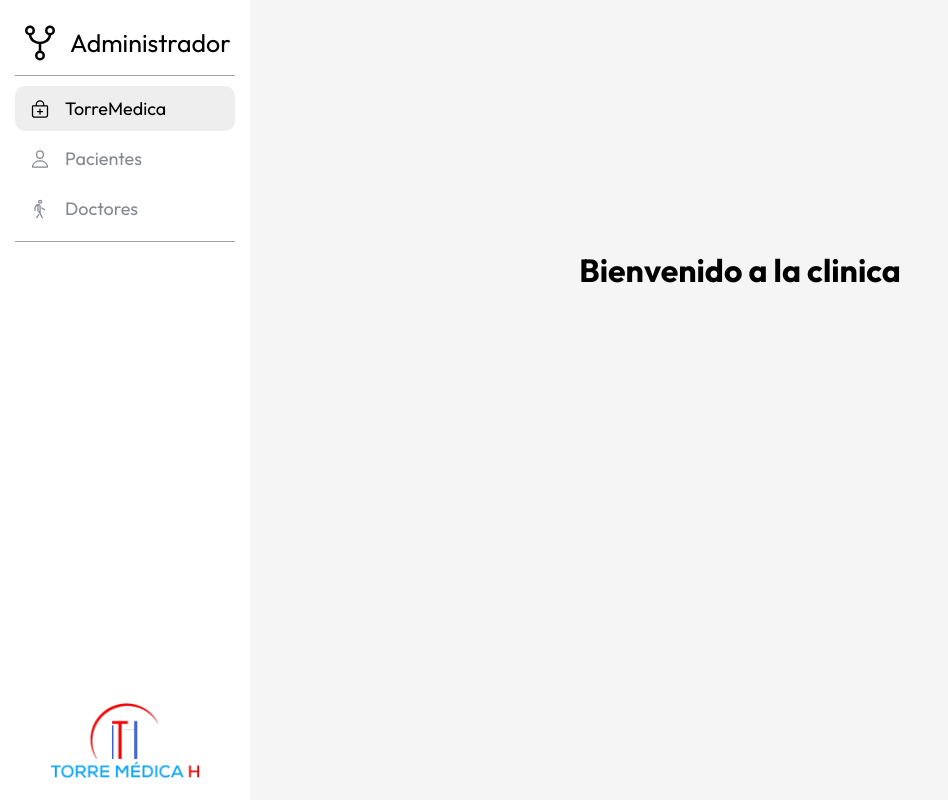
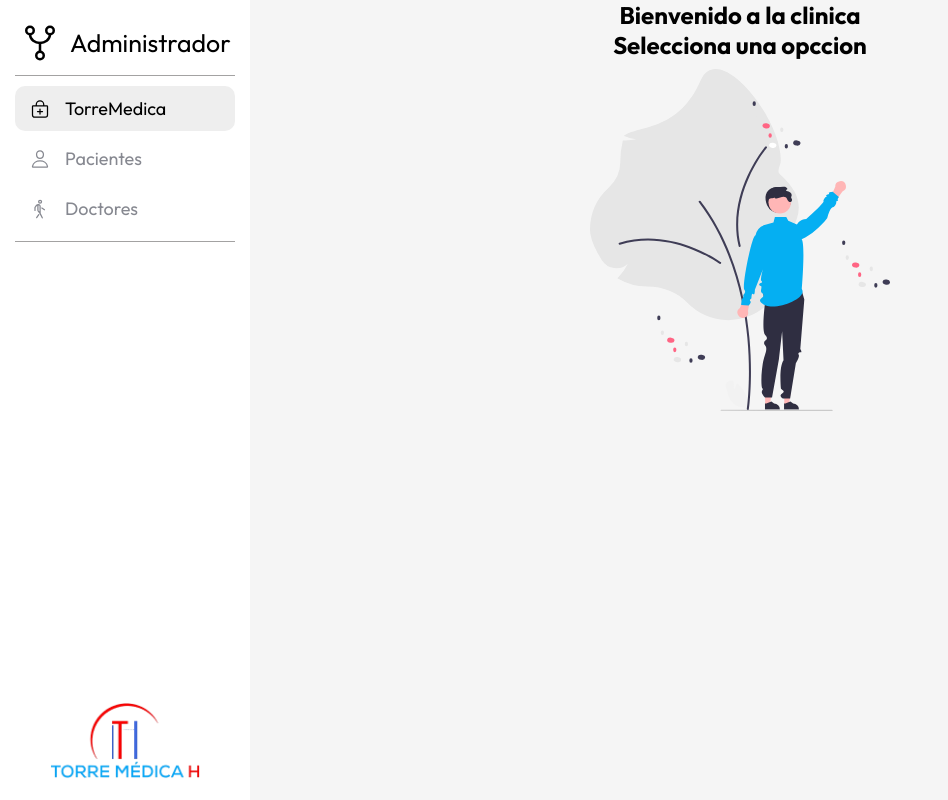
Before and after one commit to ErwinPlaza064/clinica-app, a PHP site: page / in a window 1280 px wide. Shown: the whole page, without its empty margins (0-948 px from the left). Run offline with PHP 8.4, Linux system fonts and the light colour scheme; data comes from the database, SQL or seed files in the repository.

Commit message:
Actualizar estilos de la página de inicio y agregar funcionalidad de nuevo paciente

```diff
--- a/Js/Style.js
+++ b/Js/Style.js
@@ -2,14 +2,14 @@ document.addEventListener("DOMContentLoaded", function () {
   const pacienteLink = document.getElementById("paciente");
   const mainContent = document.querySelector("main");
   const torreLink = document.getElementById("torre");
-  const h1 = document.querySelector("h1");
+  const section = document.querySelector("section");
 
   torreLink.addEventListener("click", function (event) {
     event.preventDefault();
 
     // Ocultar el contenido del main cuando se hace clic en "Torre"
     mainContent.style.display = "none";
-    h1.style.display = "block";
+    section.style.display = "block";
   });
 
   // Evento al hacer clic en "Paciente"
@@ -18,6 +18,6 @@ document.addEventListener("DOMContentLoaded", function () {
 
     // Mostrar el contenido del main cuando se hace clic en "Paciente"
     mainContent.style.display = "block";
-    h1.style.display = "none";
+    section.style.display = "none";
   });
 });
--- a/index.php
+++ b/index.php
@@ -63,8 +63,13 @@ $pacientes = $conn->query($sqlPacientes);
      </div>
     </div>
 
-
-    <h1 style="text-align: center; margin-left:200px; padding: 250px;">Bienvenido a la clinica</h1>
+    <section>
+    <h1 style="text-align: center; margin-left:200px;">Bienvenido a la clinica</h1>
+    <h2 style="text-align: center; margin-left:200px;">Selecciona una opccion</h2>
+    <div style="display: flex; justify-content: center; align-items: center; height: 100px; margin-left:200px; margin-top:130px;">
+    <img src="Img/welcome.svg" alt="" style="width: 300px;">
+    </div>
+    </section>
 
     <main style="display: none;">
     <div class="container">
```
Also changed, not shown: Img/welcome.svg (added).
